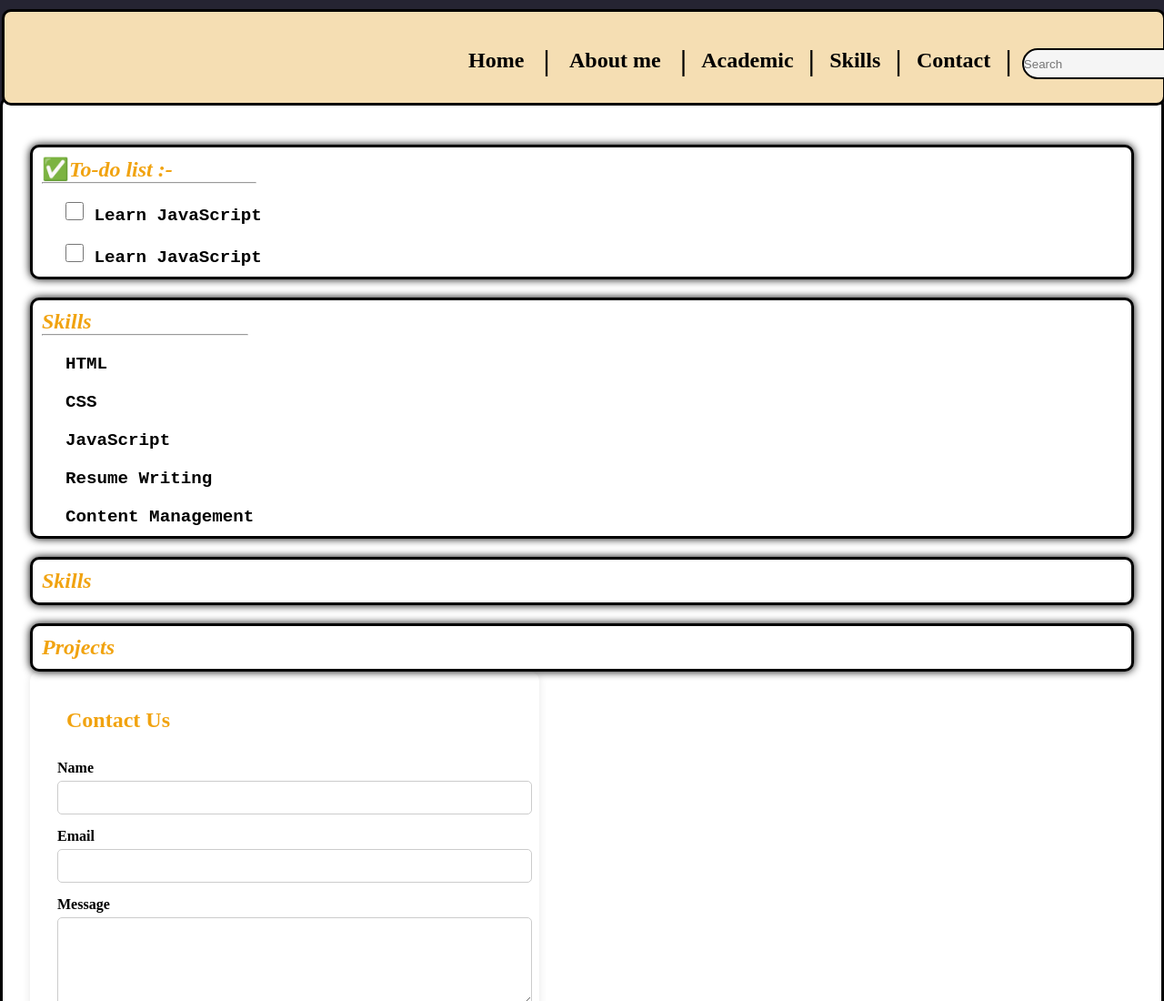
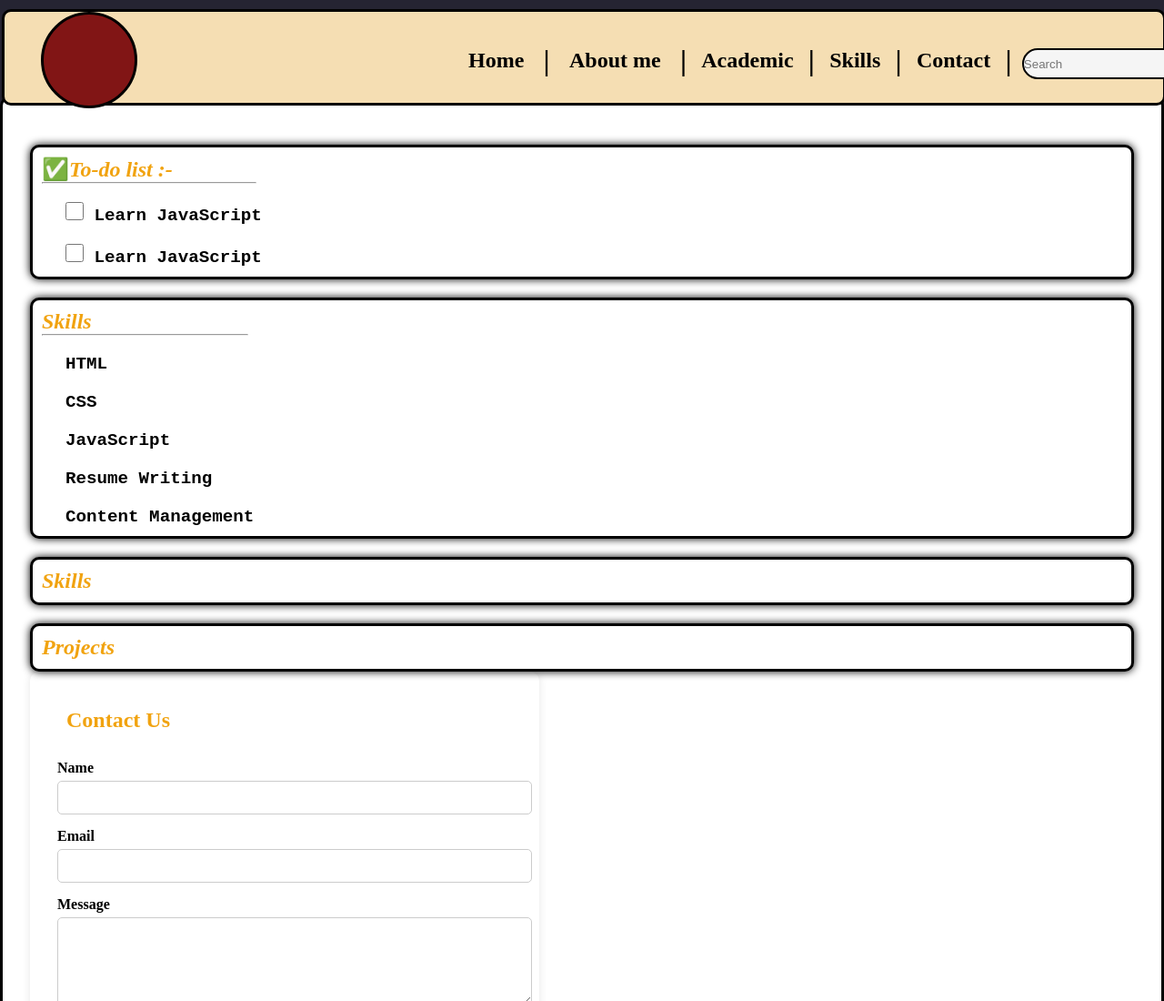
Before and after one commit to natarajanspnk/my-portfolio, a plain HTML site: page index.html in a window 1280 px wide. Shown: the top 1100 px of the page at 91% size. Drawn offline with Linux system fonts and the light colour scheme.

Commit message:
Update 2: index file

```diff
--- a/index.html
+++ b/index.html
@@ -14,7 +14,8 @@
 
 <body>
     <div class="frame1">
-      <div class="nattu1"></div>
+      <div class="logo"></div>
+
         <div class="titlepage">
           <h2><a class="a" href="home.html">Home</a></h2><h1>|</h1>
 
@@ -95,6 +96,7 @@
       </div>
     </div>
 
+
 </body>
 
 </html>
```
